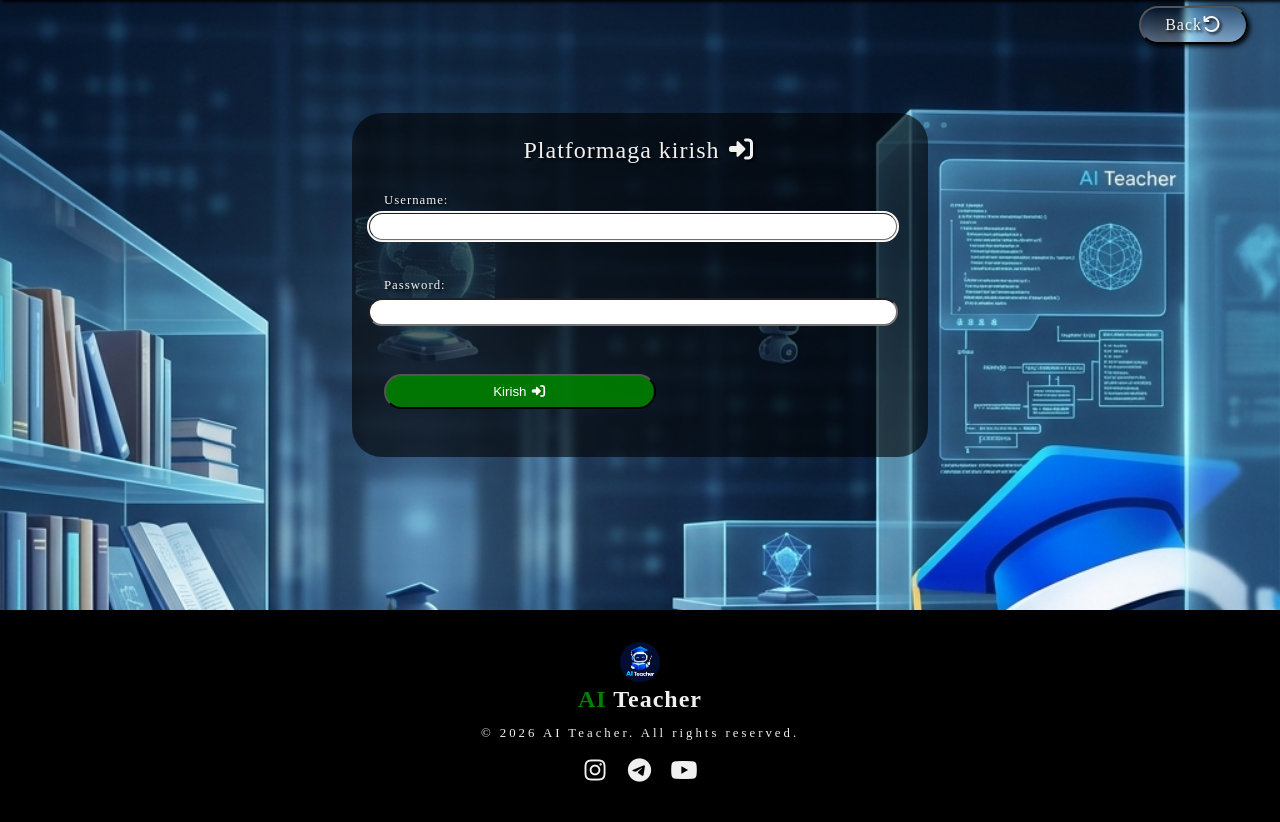
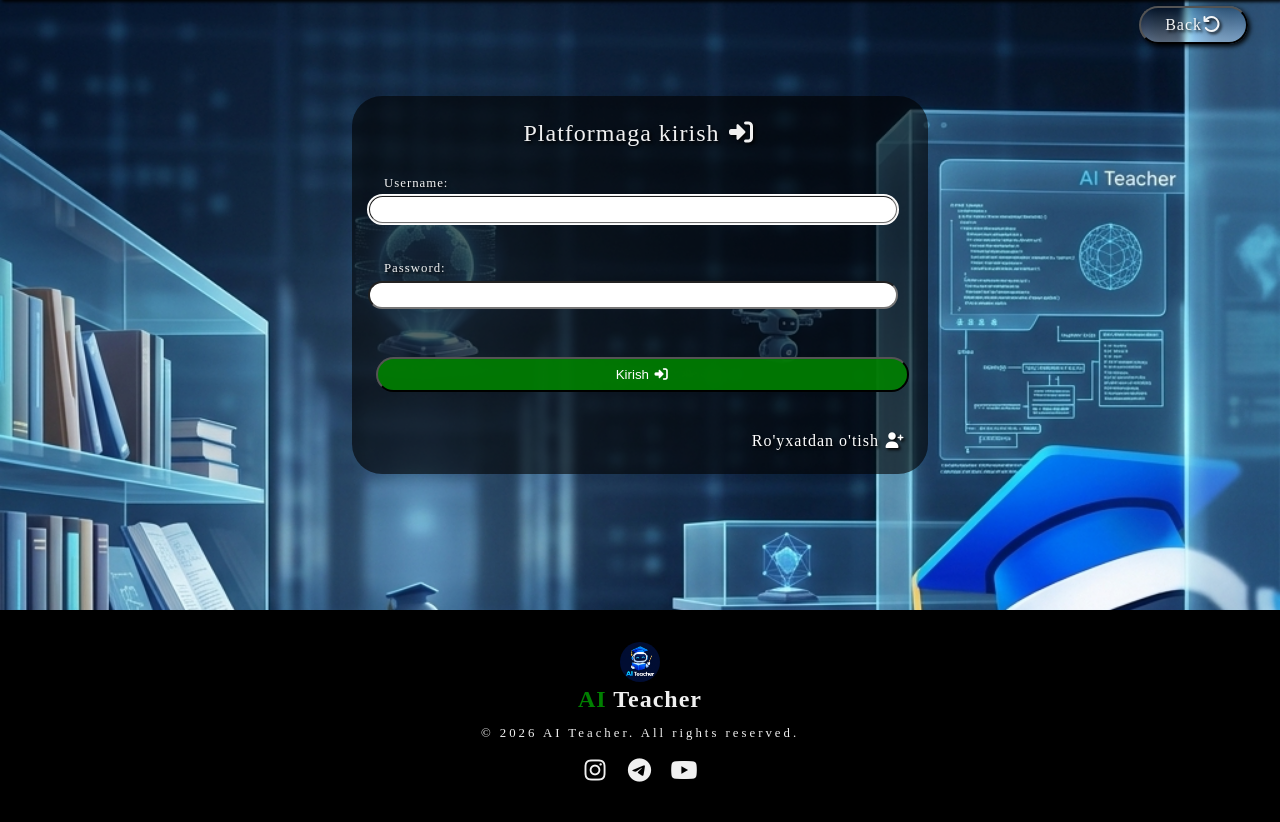
Before and after one commit to qodirboyev/AI_teacher, a Django app: page /accounts/login/ in a window 1280 px wide. Shown: the part 40-862 px from the top of the page. Run offline with Django 5.2, Linux system fonts and the light colour scheme.

Commit message:
aftarizatsiya

```diff
--- a/courses_app/views.py
+++ b/courses_app/views.py
@@ -1,5 +1,6 @@
 from django.shortcuts import render
 import os
+from django.contrib.auth.decorators import login_required
 
 from google import genai
 from google.genai import errors , Client
@@ -8,7 +9,7 @@ from courses_app.models import Courses, Lessons
 
 # Create your views here.
 
-
+@login_required(login_url="login")
 def courses(request):
     template_name = 'courses_templates/courses.html'
     direction = request.POST.get("direction")
@@ -17,6 +18,9 @@ def courses(request):
     }
     return render(request, template_name, context)
 
+
+
+@login_required(login_url="login")
 def lesson_chat_view(request):
 
     template_name = "courses_templates/lesson_chat.html"
--- a/static/css/auth.css
+++ b/static/css/auth.css
@@ -21,6 +21,7 @@
     display: flex;
     justify-content: center;
     flex-direction: column;
+    box-sizing: border-box;
 }
 
 .form_card > div{
@@ -56,15 +57,15 @@
     background-color: rgb(0 128 0 / 0.91);
     padding: 0.5rem;
     display: inline-block;
-    width: 50%;
-    margin: 2rem 1rem;
+    width: 98%;
+    margin: 2rem 0.5rem;
     box-sizing: border-box;
     border-radius: 30px;
     transition: 0.5s all;
 }
 
 .form_card button:hover{
-    transform: scale(1.1,1.1);
+    transform: scale(0.9,1.1);
 }
 
 
@@ -73,6 +74,20 @@
 }
 
 
+.form_card a{
+    font-size: 1rem;
+    box-sizing: border-box;
+    text-align: end;
+    color: white;
+    padding: 0.5rem;
+    margin: 0;
+    transition: 0.3s all;
+    display: inline-block;
+}
+
+.form_card a:hover{
+    color: rgb(64 139 214 / 0.8);
+}
 
 @media only screen and (max-width:880px){
     .registration_section{
--- a/templates/registration/login.html
+++ b/templates/registration/login.html
@@ -46,6 +46,7 @@
                 {% csrf_token %}
                 {{ form.as_p }}
                 <button type="submit">Kirish <i class="fa-solid fa-right-to-bracket"></i></button>
+                <a href="{% url 'signup' %}">Ro'yxatdan o'tish <i class="fa-solid fa-user-plus"></i></a>
             </form>
         </div>
     </section>
--- a/templates/registration/signup.html
+++ b/templates/registration/signup.html
@@ -43,7 +43,7 @@
     <section class="registration_section">
         <div class="form_card text">
             <div class="form_name">Ro'yxatdan o'tish <i class="fa-solid fa-user-plus"></i></div>
-            <form action="{% url 'login' %}" method="post">
+            <form action="" method="post">
                 {% csrf_token %}
                 {{ form.as_p }}
                 <button type="submit">Keyingi</button>
```
Also changed, not shown: accounts_app/forms.py (+12 -3 lines), accounts_app/views.py (+8 -5 lines).
